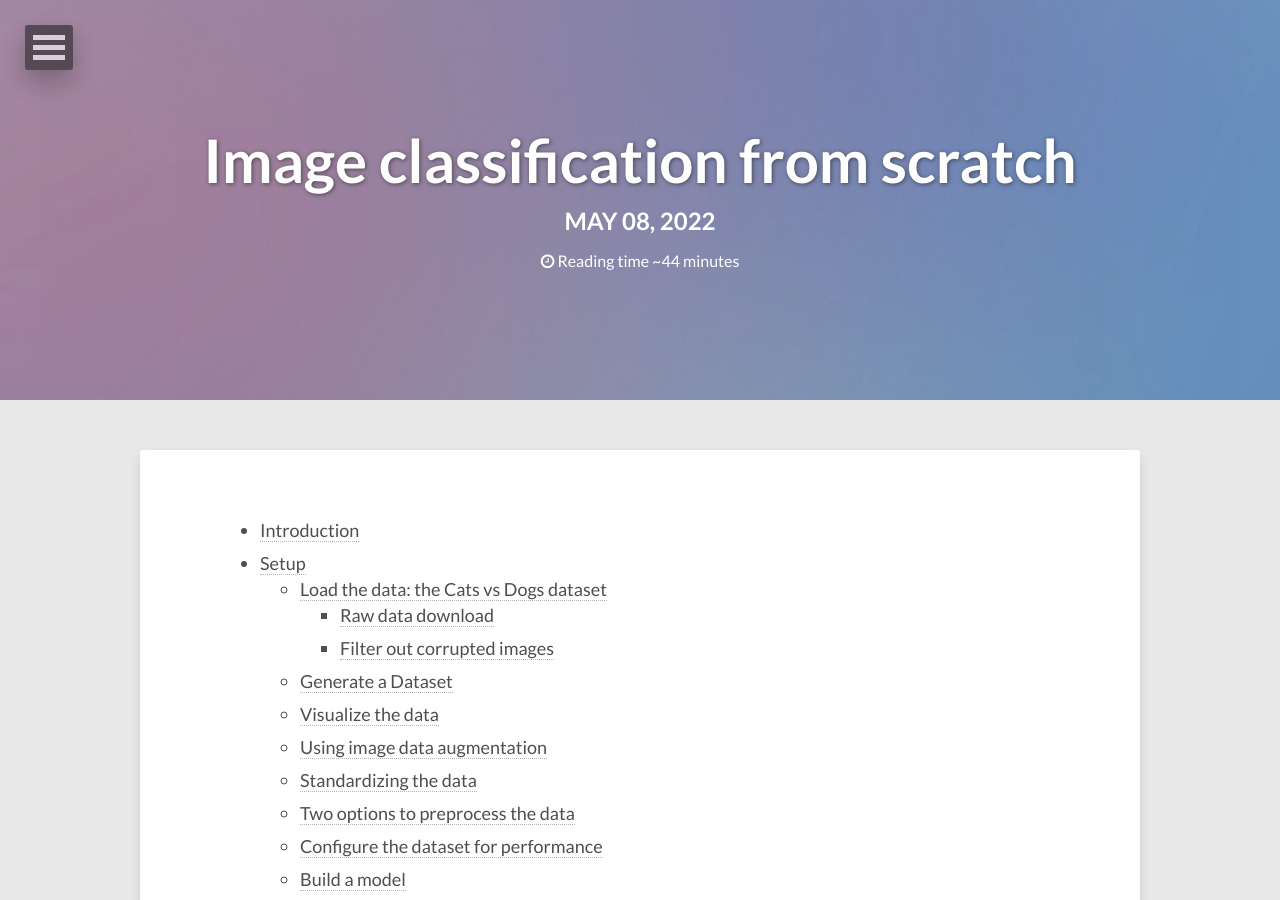
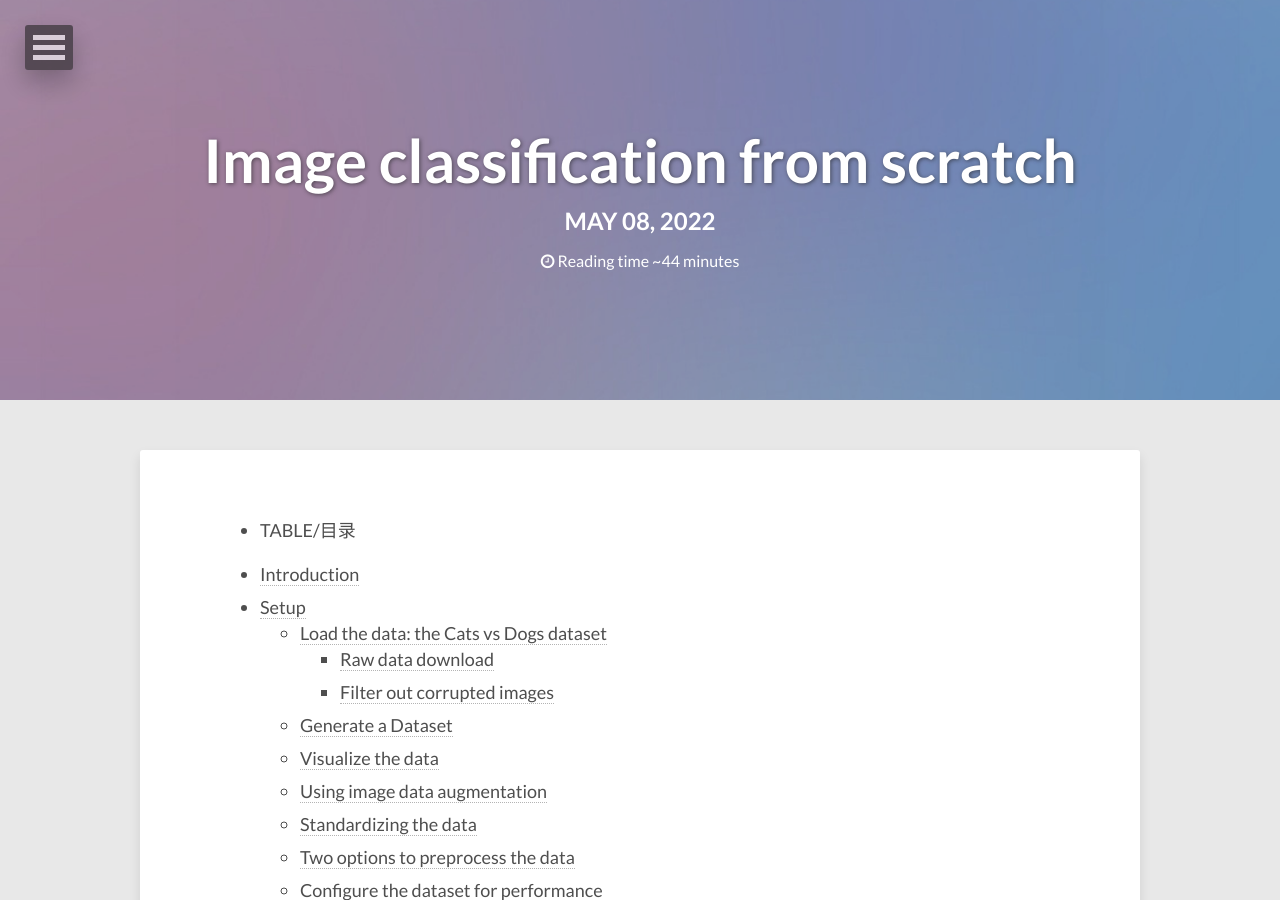
Before and after one commit to lucameng/lucameng.github.io, a Jekyll site: the page built from _posts/2022-05-08-Image-classification-from-scratch.md, in a window 1280 px wide and 900 px high. Built offline with Jekyll 4.4.1, drawn with Linux system fonts in a browser that asks for light colours.

Commit message:
ADD TABLE

```diff
--- a/_posts/2022-05-08-Image-classification-from-scratch.md
+++ b/_posts/2022-05-08-Image-classification-from-scratch.md
@@ -7,6 +7,8 @@ image:
   path: /images/abstract-5.jpg
   feature: abstract-5.jpg
 ---
+
+- TABLE/目录
 
 - [Introduction](#introduction)
 - [Setup](#setup)
```
